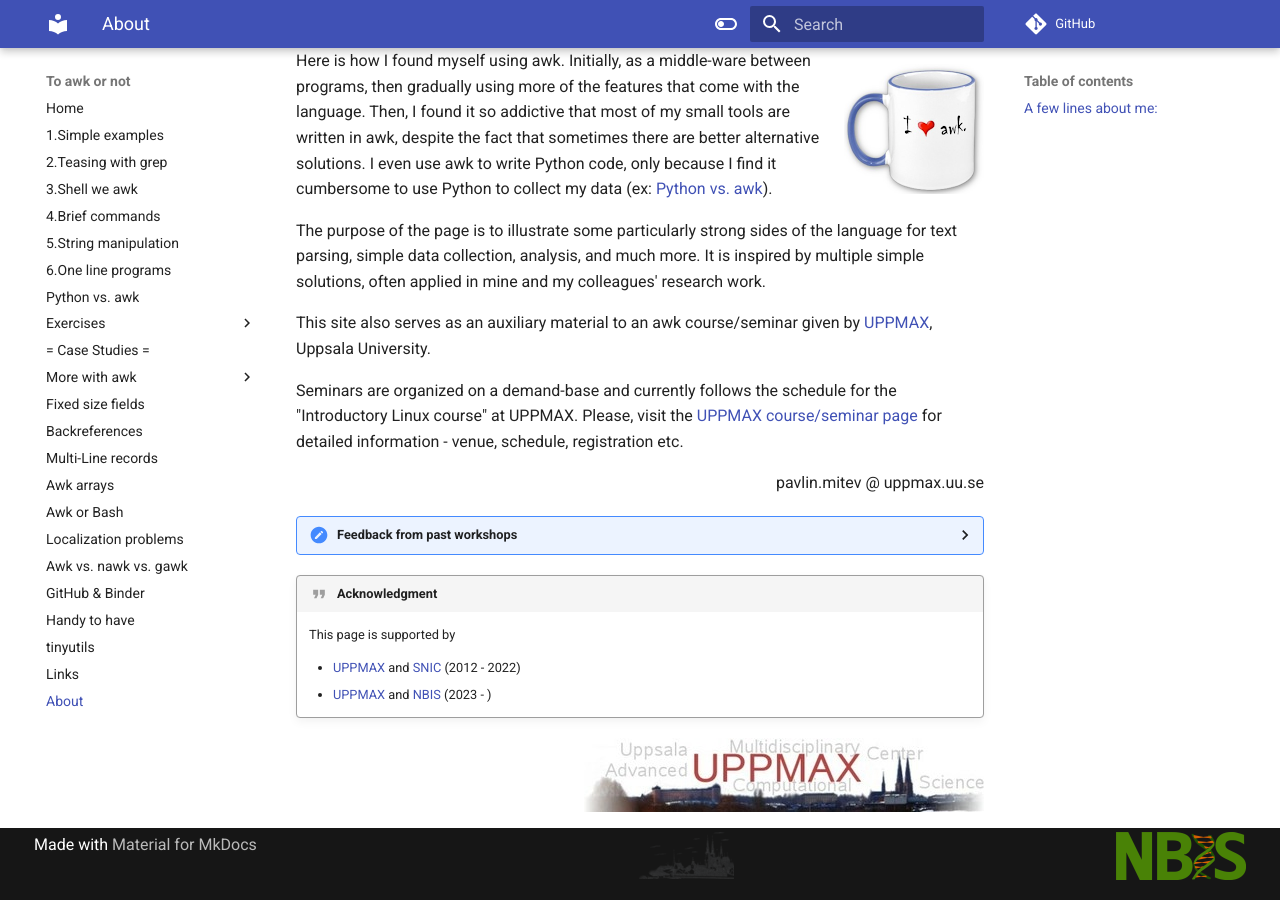
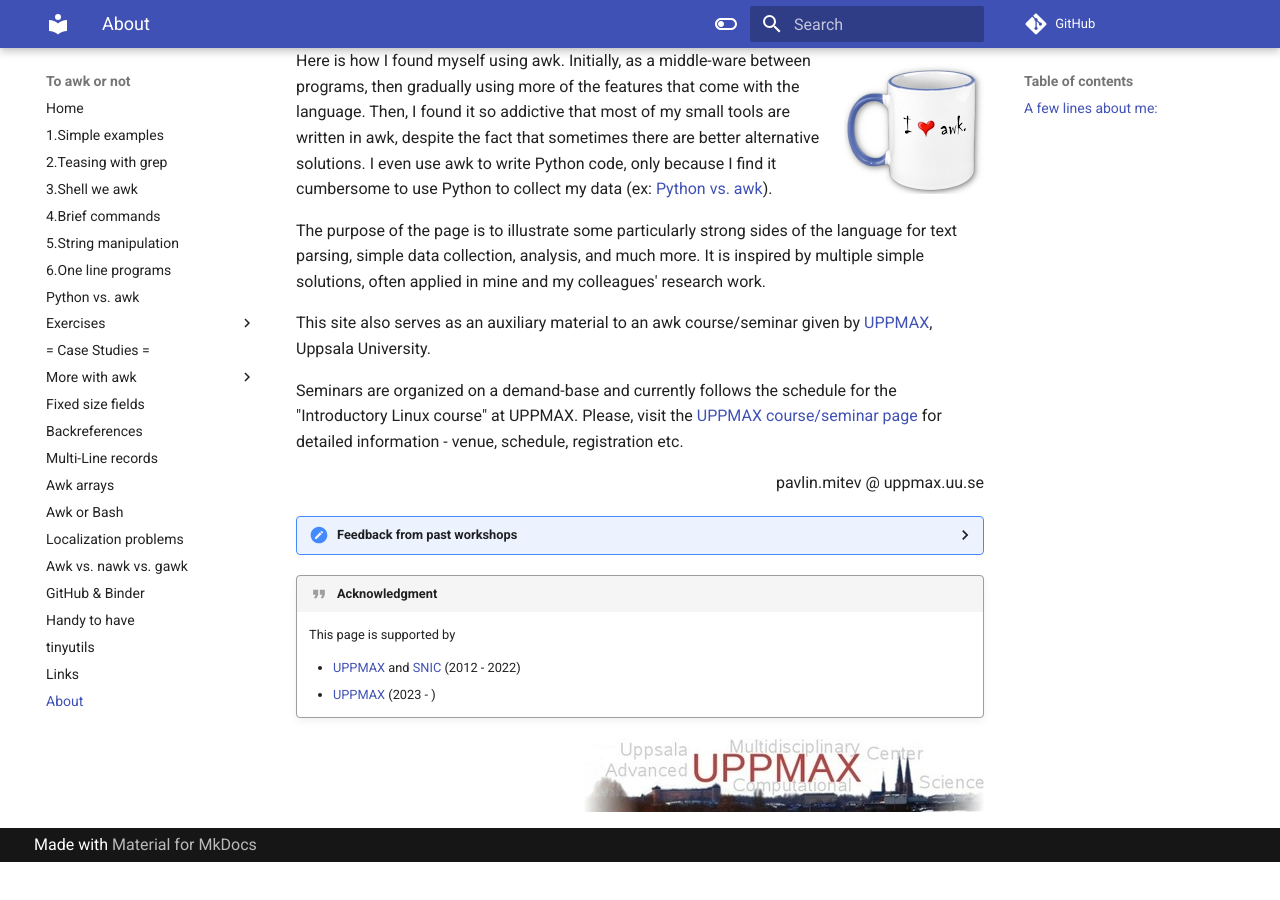
Before and after one commit to pmitev/to-awk-or-not, an MkDocs documentation site: the page built from docs/About.md, in a window 1280 px wide and 900 px high, scrolled down 530 px. Built offline with MkDocs 1.6.1 and Material for MkDocs 9.7.7, drawn with Linux system fonts in a browser that asks for light colours; comment, search, counter and statistics services are not loaded; after the commit the page ends 1392 px from its top, so only the background shows below that.

Commit message:
logos removed

```diff
--- a/docs/About.md
+++ b/docs/About.md
@@ -31,5 +31,5 @@
     This page is supported by
 
     - [UPPMAX](https://uppmax.uu.se/) and [SNIC](https://www.snic.se/) (2012 - 2022)
-    - [UPPMAX](https://uppmax.uu.se/) and [NBIS](https://nbis.se/) (2023 - )
+    - [UPPMAX](https://uppmax.uu.se/) (2023 - )
 ![UPPMAX](images/uppmax.jpg){ align=right }
--- a/overrides/partials/footer.html
+++ b/overrides/partials/footer.html
@@ -9,8 +9,8 @@
           Material for MkDocs
         </a>
       </div>
-      <a href="https://uppmax.uu.se/" target="_blank" rel="noopener"><img align="right" alt="Uppsala" src="https://pmitev.github.io/to-awk-or-not/images/Uppsala.png" /> </a>
-      <a href="https://nbis.se/" target="_blank" rel="noopener"><img align="right" alt="NBIS" src="https://pmitev.github.io/to-awk-or-not/images/nbis.png" /> </a>
+      <!-- <a href="https://uppmax.uu.se/" target="_blank" rel="noopener"><img align="right" alt="Uppsala" src="https://pmitev.github.io/to-awk-or-not/images/Uppsala.png" /> </a> -->
+      <!-- <a href="https://nbis.se/" target="_blank" rel="noopener"><img align="right" alt="NBIS" src="https://pmitev.github.io/to-awk-or-not/images/nbis.png" /> </a> -->
 
     </div>
   </div>
```
